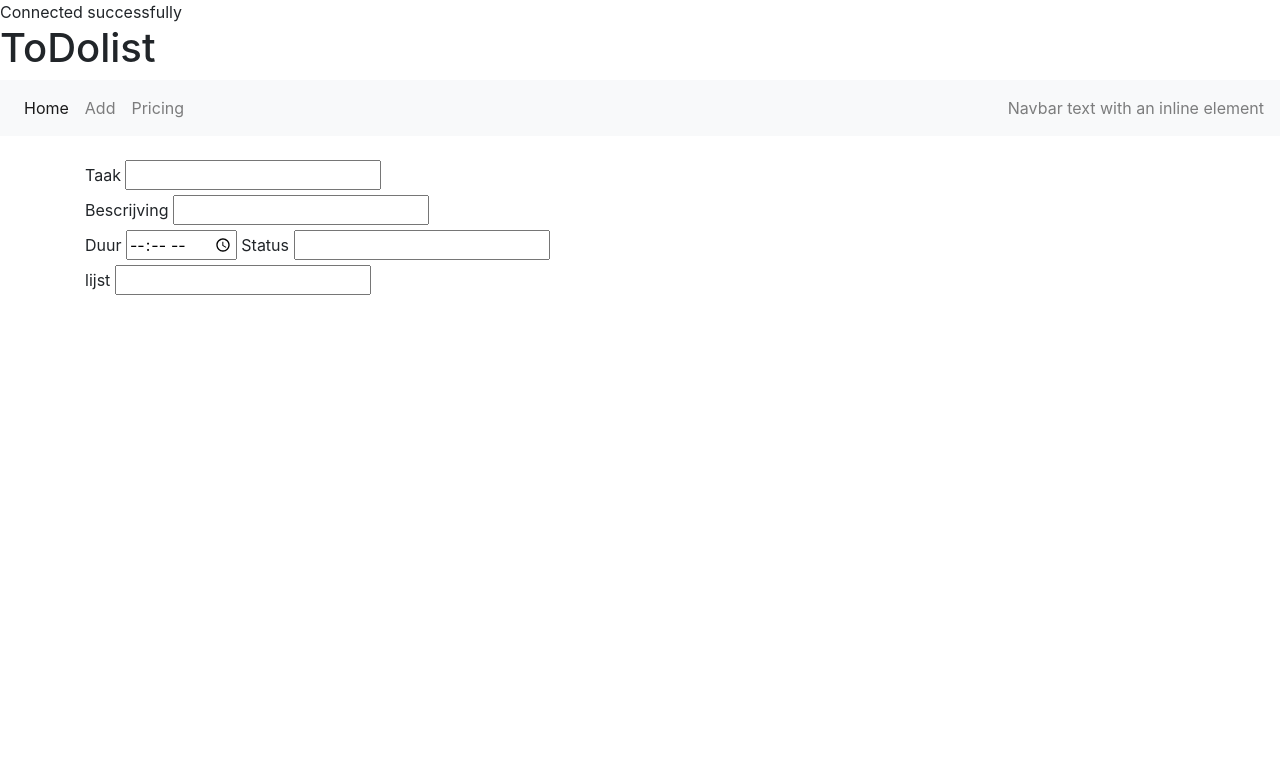
After one commit to MiguelKersch/ToDolist, a PHP site: page /form.php in a window 1280 px wide. The commit adds this page. Shown: the top 783 px of the page. Run offline with PHP 8.4, Linux system fonts and the light colour scheme.

Commit message:
added conection and started working on form

```diff
--- /dev/null
+++ b/connection.php
@@ -0,0 +1,14 @@
+<?php
+$servername = "localhost";
+$username = "root";
+$password = "";
+
+// Create connection
+$conn = new mysqli($servername, $username, $password);
+
+// Check connection
+if ($conn->connect_error) {
+    die("Connection failed: " . $conn->connect_error);
+}
+echo "Connected successfully";
+?>
--- /dev/null
+++ b/form.php
@@ -0,0 +1,27 @@
+<html>
+<?php include "parts/navbar.php" ?>
+
+<body>
+    <div class="container">
+        <form action="">
+            <br>
+            <label for="taak">Taak</label>
+            <input type="text" name="taak"><br>
+
+            <label for="bescrijving">Bescrijving</label>
+            <input type="text" name="bescrijving"><br>
+
+            <label for="duur">Duur</label>
+            <input type="time" name="duur">
+
+            <label for="Requirements">Status</label>
+            <input type="text" name="requirements"><br>
+
+            <label for="lijst_id" name="lijst_id">lijst</label>
+            <input type="choice">
+
+        </form>
+    </div>
+</body>
+
+</html>
--- /dev/null
+++ b/parts/navbar.php
@@ -0,0 +1,27 @@
+<header>
+  <?php include "connection.php" ?>
+  <h1>ToDolist</h1>
+  <link rel="stylesheet" href="https://stackpath.bootstrapcdn.com/bootstrap/4.4.1/css/bootstrap.min.css" integrity="sha384-Vkoo8x4CGsO3+Hhxv8T/Q5PaXtkKtu6ug5TOeNV6gBiFeWPGFN9MuhOf23Q9Ifjh" crossorigin="anonymous">
+  <script src="https://code.jquery.com/jquery-3.4.1.slim.min.js" integrity="sha384-J6qa4849blE2+poT4WnyKhv5vZF5SrPo0iEjwBvKU7imGFAV0wwj1yYfoRSJoZ+n" crossorigin="anonymous"></script>
+  <script src="https://cdn.jsdelivr.net/npm/popper.js@1.16.0/dist/umd/popper.min.js" integrity="sha384-Q6E9RHvbIyZFJoft+2mJbHaEWldlvI9IOYy5n3zV9zzTtmI3UksdQRVvoxMfooAo" crossorigin="anonymous"></script>
+  <script src="https://stackpath.bootstrapcdn.com/bootstrap/4.4.1/js/bootstrap.min.js" integrity="sha384-wfSDF2E50Y2D1uUdj0O3uMBJnjuUD4Ih7YwaYd1iqfktj0Uod8GCExl3Og8ifwB6" crossorigin="anonymous"></script>
+
+  <nav class="navbar navbar-expand-lg navbar-light bg-light">
+
+      <ul class="navbar-nav mr-auto">
+        <li class="nav-item active">
+          <a class="nav-link" href="index.php">Home <span class="sr-only"></span></a>
+        </li>
+        <li class="nav-item">
+          <a class="nav-link" href="form.php">Add</a>
+        </li>
+        <li class="nav-item">
+          <a class="nav-link" href="#">Pricing</a>
+        </li>
+      </ul>
+      <span class="navbar-text">
+        Navbar text with an inline element
+      </span>
+  </nav>
+
+  <header>
```
Also changed, not shown: index.php (+15 -25 lines).
